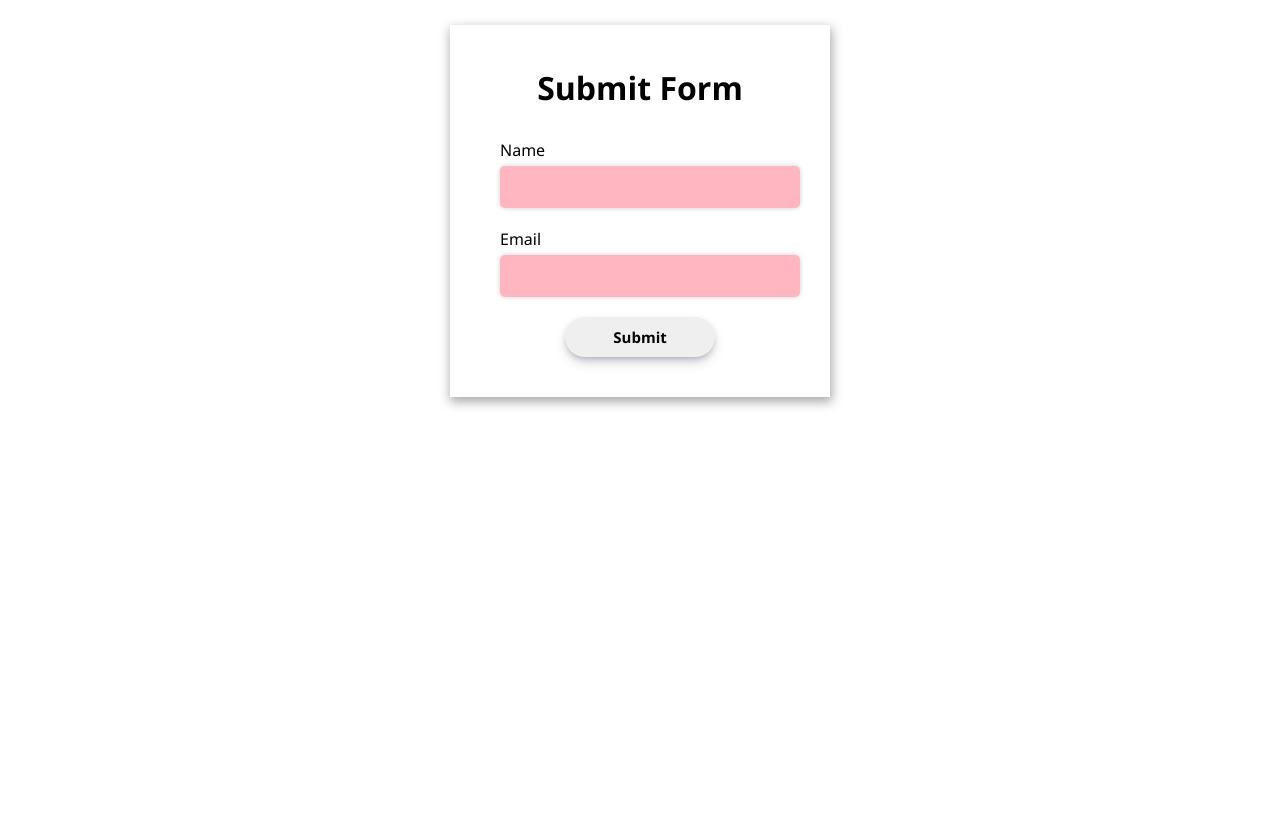
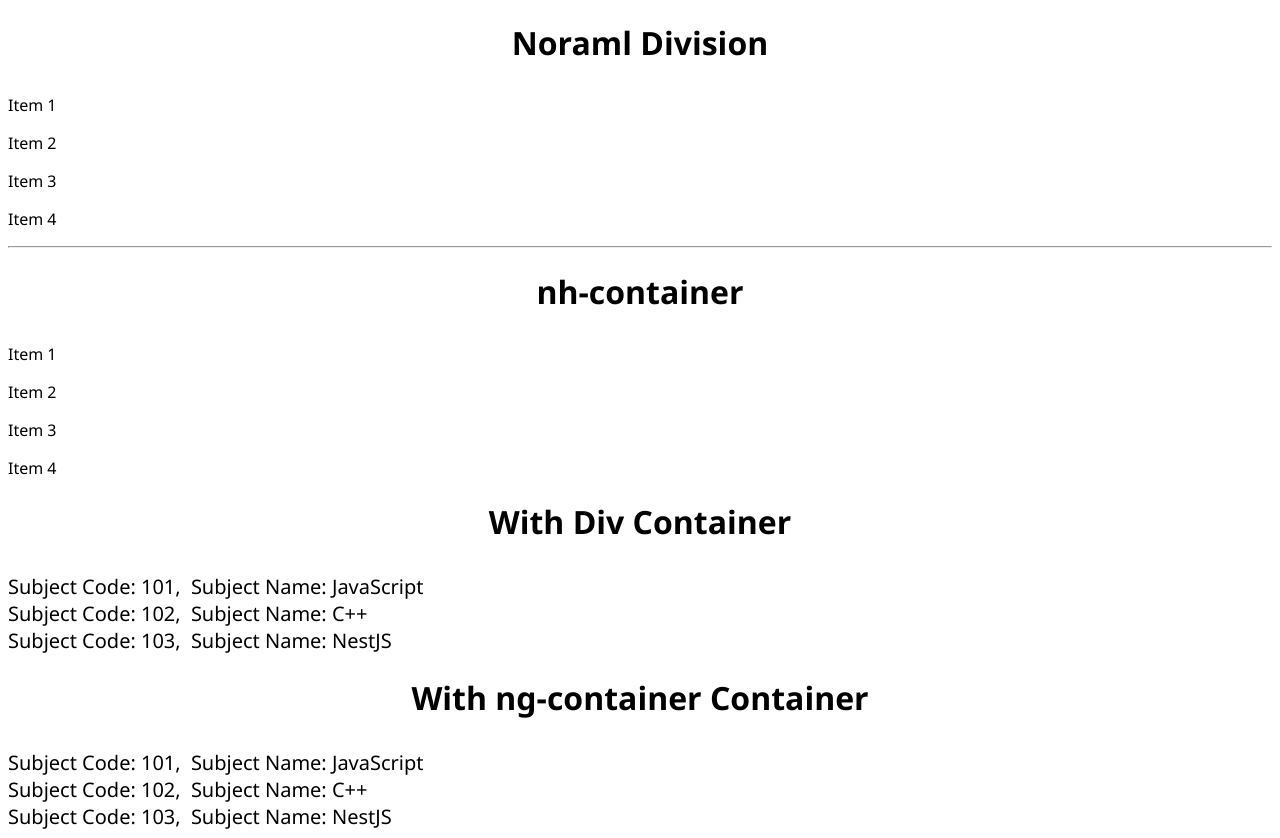
Before and after one commit to kumaruidivloper/Angular-Course, an Angular app: page / in a window 1280 px wide. Before the commit the page ends 800 px from the top, so only its background shows below. Built offline with nearby package versions, Linux system fonts and the light colour scheme.

Commit message:
Grouping-Elements-with-ng-container

```diff
--- a/src/app/app.html
+++ b/src/app/app.html
@@ -1,32 +1,39 @@
-<form *ngIf="!formSubmitted">
-  <h1>Submit Form</h1>
-  <div class="form-group">
-    <label for="name">Name</label>
-    <input
-      type="text"
-      name="name"
-      [(ngModel)]="nm"
-      [ngStyle]="{ 'background-color': nm ? 'lightgreen' : '#ffb6c1' }"
-      required
-    />
+<h1>Noraml Division</h1>
+<div>
+  <p>Item 1</p>
+  <p>Item 2</p>
+  <p>Item 3</p>
+  <p>Item 4</p>
+</div>
+
+<hr/>
+<!-- We avoid un wanted node gendration (Like React Fragment) -->
+<h1>nh-container</h1>
+<ng-container>
+  <p>Item 1</p>
+  <p>Item 2</p>
+  <p>Item 3</p>
+  <p>Item 4</p>
+</ng-container>
+
+<!-- Creating unwanted node (Like React Fragment) -->
+<h1>With Div Container</h1>
+<div *ngFor="let subject of subjectList">
+  <div *ngIf="subject.subCode">
+    <span style="margin-right: 5px; font-size: 20px"
+      >Subject Code: {{ subject.subCode }},
+    </span>
+    <span style="font-size: 20px">Subject Name: {{ subject.name }}</span>
   </div>
+</div>
 
-  <div class="form-group">
-    <label for="email">Email</label>
-    <input
-      type="email"
-      name="email"
-      [(ngModel)]="em"
-      [ngStyle]="{
-        'background-color': emailIsValid ? 'lightgreen' : '#ffb6c1'
-      }"
-      (input)="checkEmailValidation(em)"
-      autocomplete="off"
-      required
-    />
+<!-- We avoid un wanted node gendration (Like React Fragment) -->
+<h1>With ng-container Container</h1>
+<ng-container *ngFor="let subject of subjectList">
+  <div *ngIf="subject.subCode">
+    <span style="margin-right: 5px; font-size: 20px"
+      >Subject Code: {{ subject.subCode }},
+    </span>
+    <span style="font-size: 20px">Subject Name: {{ subject.name }}</span>
   </div>
-
-  <button type="submit" (click)="showMessage()">Submit</button>
-</form>
-
-<p *ngIf="formSubmitted">Form submitted successfully</p>
+</ng-container>
--- a/src/app/app.ts
+++ b/src/app/app.ts
@@ -11,23 +11,18 @@ import { FormsModule } from '@angular/forms';
   styleUrl: './app.scss',
 })
 export class App {
-  nm: string = '';
-  em: string = '';
-  emailIsValid: boolean = false;
-  formSubmitted: boolean = false;
-
-  checkEmailValidation(em: string): void {
-    if (em.includes('@') && em.includes('.com') || em.includes('.net')) {
-      this.emailIsValid = true;
-    } else {
-      this.emailIsValid = false;
-    }
-  }
-  showMessage() {
-    if (this.nm && this.emailIsValid) {
-      this.formSubmitted = true;
-    } else {
-      this.formSubmitted = false;
-    }
-  }
+  subjectList = [
+    {
+      subCode: 101,
+      name: 'JavaScript',
+    },
+    {
+      subCode: 102,
+      name: 'C++',
+    },
+    {
+      subCode: 103,
+      name: 'NestJS',
+    },
+  ];
 }
```
Also changed, not shown: 1 other file (tests, documents, lock files or other folders).
